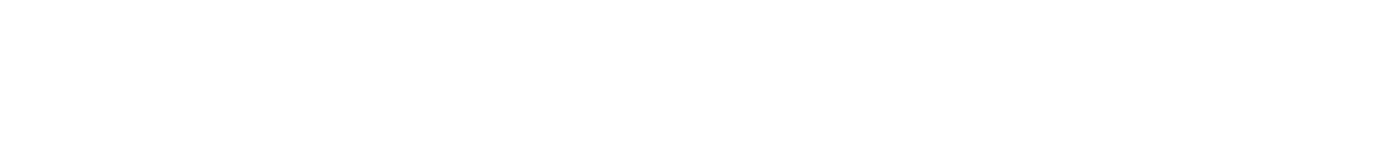
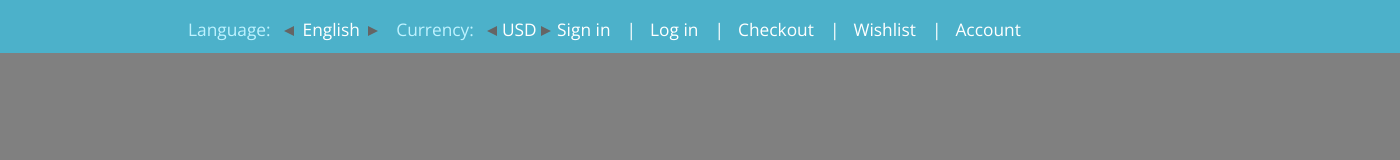
Before and after one commit to VLADYanishevskiy/php_Exam, a plain HTML site: page index.html in a window 1280 px wide. Shown: the whole page, 1400 px wide, since content can reach past the window. Drawn offline with nearby package versions, Linux system fonts and the light colour scheme.

Commit message:
added upper menu

```diff
--- a/index.html
+++ b/index.html
@@ -0,0 +1,49 @@
+<!DOCTYPE html>
+<html>
+<head>
+    <meta charset="utf-8"/>
+    <title>LEO SHOP</title>
+    <link rel="stylesheet" href="style/style.css"/>
+    <link rel="stylesheet" href="style/fonts.css"/>
+    <link href="https://fonts.googleapis.com/css?family=Open+Sans" rel="stylesheet">
+    <script src="https://code.jquery.com/jquery-3.2.1.min.js"integrity="sha256-hwg4gsxgFZhOsEEamdOYGBf13FyQuiTwlAQgxVSNgt4=" crossorigin="anonymous"></script>
+
+    </head>
+
+    <body>
+
+      <header>
+          <div class="PageAndAccSettings">
+
+            <div id="MenuDIv">
+                <span class="LanguageSP">Language: &nbsp;</span>
+                <div id="triangle-left"></div>
+                <span class="LangType" id="LangENG" >English</span>
+                <div id="triangle-right"></div>
+
+                <span class="LanguageSP">&nbsp;&nbsp;&nbsp;Currency: &nbsp;</span>
+                <div id="triangle-left"></div>
+                <span id="currencyType" >USD</span>
+                <div id="triangle-right"></div>
+
+                <div class="CategorySPN">Account</div>
+                <div class="CategorySlash">|</div>
+                <div class="CategorySPN">Wishlist</div>
+                <div class="CategorySlash">|</div>
+                <div class="CategorySPN">Checkout</div>
+                <div class="CategorySlash">|</div>
+                <div class="CategorySPN">Log in</div>
+                <div class="CategorySlash">|</div>
+                <div class="CategorySPN">Sign in</div>
+
+            </div>
+          </div>
+
+
+      </header>
+
+
+    <script type="text/javascript" src="js/script.js"></script>
+    </body>
+
+</html>
--- a/js/script.js
+++ b/js/script.js
@@ -25,3 +25,21 @@ $("#triangle-right").click(function(){
     $("span.LangType").text("English");
     }
 });
+
+$("#triangle-left").mousedown(function(){
+    $("#triangle-left").css('border-right','10px solid #cdcdcd');
+});
+$("#triangle-right").mousedown(function(){
+    $("#triangle-right").css('border-left','10px solid #cdcdcd');
+});
+
+$("#triangle-left").mouseup(function(){
+    $("#triangle-left").css('border-right','10px solid #656565');
+});
+$("#triangle-right").mouseup(function(){
+    $("#triangle-right").css('border-left','10px solid #656565');
+});
+
+$(".CategorySPN").mouseover(function(){
+   $(".CategorySPN").css("cursor","pointer") ;
+});
--- a/style/style.css
+++ b/style/style.css
@@ -26,7 +26,7 @@ body{
 
 }
 
-#LanguageSP{
+.LanguageSP{
     color: #bef2ff;
 }
 
@@ -43,7 +43,7 @@ display: inline-block;
 	height: 0;
     display: inline-block;
 	border-top: 5px solid transparent;
-	border-right: 10px solid red;
+	border-right: 10px solid #656565;
 	border-bottom: 5px solid transparent;
 }
 
@@ -52,7 +52,7 @@ display: inline-block;
 	height: 0;
     display: inline-block;
 	border-top: 5px solid transparent;
-	border-left: 10px solid red;
+	border-left: 10px solid #656565;
 	border-bottom: 5px solid transparent;
 }
 
@@ -61,3 +61,45 @@ display: inline-block;
     display: inline-block;
     text-align: center;
 }
+
+#currencyType{
+    width: 40px;
+    color: white;
+}
+
+
+.CategorySPN{
+    display: inline-block;
+    float: right;
+    color: white;
+    font-size: 13pt;
+    padding-left: 6px;
+    padding-right: 6px;
+    transition: 0.25s;
+}
+.CategorySPN:hover{
+    color: white;
+    background-color: #656565;
+    transition: 0.5s;
+}
+
+.CategorySPN:active{
+    background-color: #454545;
+    color: whitesmoke;
+    transition: 0.2s;
+    font-size: 12pt;
+}
+
+
+.CategorySlash{
+    color: white;
+    display: inline-block;
+    float:right;
+    padding-left: 10px;
+    padding-right: 8px;
+}
+
+#Delimiter{
+    margin-left: 398px;
+    float: right;
+}
```
